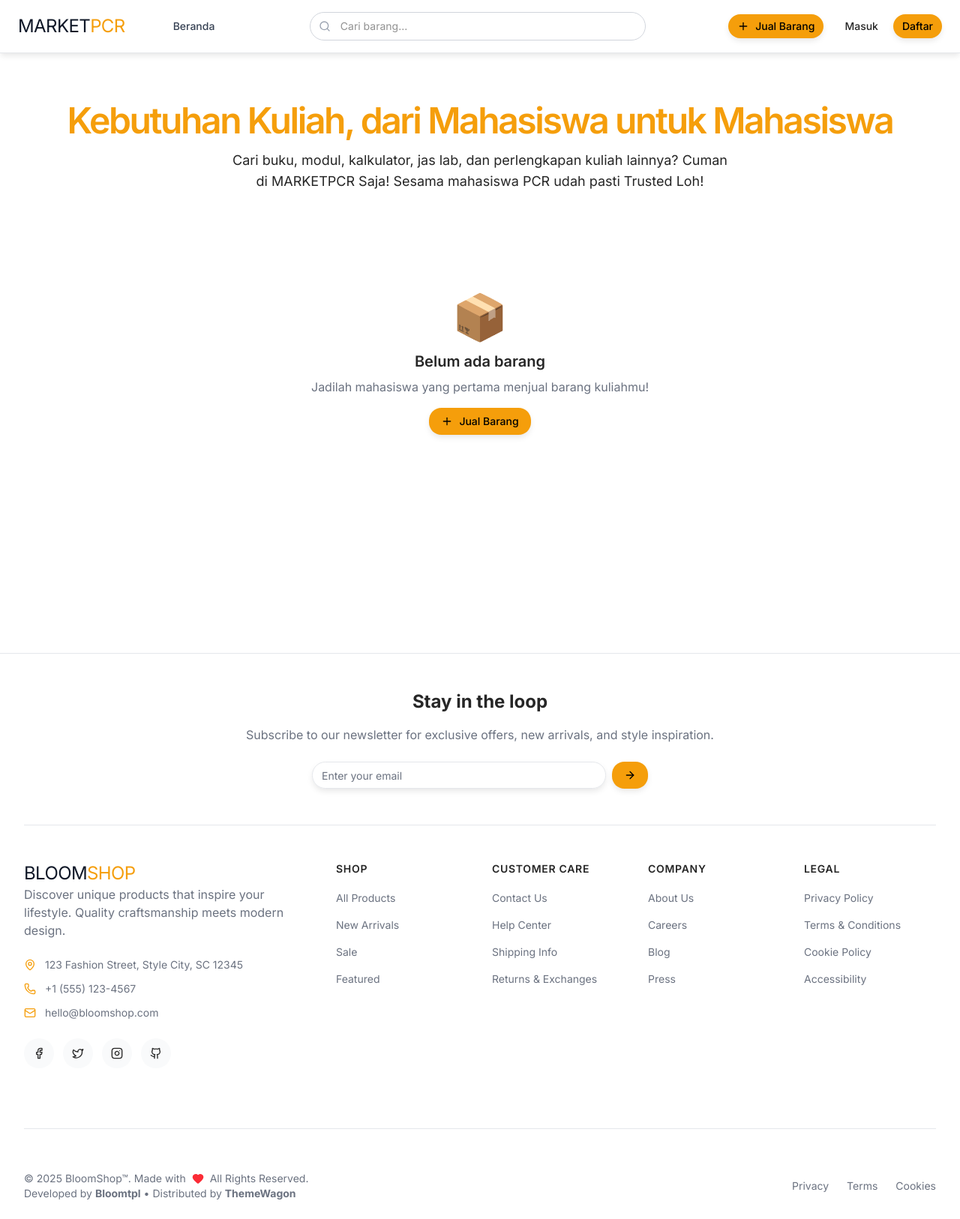
After one commit to RakhaAnakIT/bpf_kelompok2, a Laravel app: template resources/views/Beranda/index.blade.php in a window 1280 px wide. The commit adds this page. Shown: the whole page at 75% size. Run offline with Laravel 12, Linux system fonts and the light colour scheme; the template is opened without the code that fills it, so the values that code supplies are empty.

Commit message:
Perubahan untuk tampilan guest dan penambahan folder Beranda

```diff
--- /dev/null
+++ b/resources/views/Beranda/index.blade.php
@@ -0,0 +1,105 @@
+@extends('layouts.app')
+
+@section('title', 'Beranda - Marketplace Mahasiswa PCR')
+
+@section('content')
+    <div class="bg-background px-4 py-8 sm:py-12 lg:py-16 lg:px-8 min-h-screen">
+        @if (session('success'))
+            <div class="max-w-7xl mx-auto mb-6 rounded-md px-4 py-3 text-sm status-tersedia">{{ session('success') }}</div>
+        @endif
+        <div class="text-center mx-auto mb-18 space-y-3">
+            <h1
+                class="text-primary leading-tighter text-4xl font-semibold tracking-tight text-balance lg:leading-[1.1] lg:font-semibold xl:text-5xl xl:tracking-tighter">
+                Kebutuhan Kuliah, dari Mahasiswa untuk Mahasiswa
+            </h1>
+            <p class="text-foreground text-base max-w-3xl mx-auto text-balance sm:text-lg">
+                Cari buku, modul, kalkulator, jas lab, dan perlengkapan kuliah lainnya? Cuman di MARKETPCR Saja! Sesama mahasiswa PCR udah pasti Trusted Loh!
+            </p>
+        </div>
+        <div class="grid gap-6 grid-cols-1 sm:grid-cols-2 lg:grid-cols-3 max-w-7xl mx-auto">
+            @forelse ($dataBarang as $item)
+                <div
+                    class="rounded-xl border text-card-foreground shadow group overflow-hidden bg-card border-border hover:shadow-lg transition-all duration-300 hover:-translate-y-1">
+                    <div class="relative overflow-hidden">
+                        <button
+                            class="inline-flex items-center justify-center gap-2 whitespace-nowrap rounded-sm text-sm font-medium focus-visible:outline-none focus-visible:ring-1 focus-visible:ring-ring disabled:pointer-events-none disabled:opacity-50 [&amp;_svg]:pointer-events-none [&amp;_svg]:size-4 [&amp;_svg]:shrink-0 hover:text-accent-foreground h-9 w-9 absolute top-3 right-3 z-10 opacity-0 group-hover:opacity-100 transition-all duration-200 bg-background/80 backdrop-blur-sm hover:bg-background"
+                            name="Like Button">
+                            <svg xmlns="http://www.w3.org/2000/svg" width="24" height="24" viewBox="0 0 24 24" fill="none"
+                                stroke="currentColor" stroke-width="2" stroke-linecap="round" stroke-linejoin="round"
+                                class="lucide lucide-heart h-4 w-4" aria-hidden="true" name="Like Icon">
+                                <path
+                                    d="M2 9.5a5.5 5.5 0 0 1 9.591-3.676.56.56 0 0 0 .818 0A5.49 5.49 0 0 1 22 9.5c0 2.29-1.5 4-3 5.5l-5.492 5.313a2 2 0 0 1-3 .019L5 15c-1.5-1.5-3-3.2-3-5.5">
+                                </path>
+                            </svg></button><a class="block relative" href="{{ route('beranda.show', $item->pembeli_penjual_id) }}">
+                            <div class="aspect-square overflow-hidden bg-muted">
+                                <img alt="{{ $item->nama_barang }}" loading="lazy" width="400" height="400"
+                                    class="w-full h-full object-cover transition-transform duration-300 group-hover:scale-105"
+                                    src="{{ $item->gambar ? asset('storage/' . $item->gambar) : asset('assets/img/NoImage.jpg') }}"
+                                    onerror="this.onerror=null;this.src='{{ asset('assets/img/NoImage.jpg') }}'" />
+                            </div>
+                            <span
+                                class="absolute top-3 left-3 z-10 text-xs font-semibold px-2 py-1 rounded-full status-{{ $item->status }}">
+                                {{ ucfirst($item->status) }}
+                            </span>
+                            <div
+                                class="absolute inset-0 bg-background/60 opacity-0 group-hover:opacity-100 transition-opacity duration-300 flex items-center justify-center gap-2">
+                                <button
+                                    class="inline-flex items-center justify-center gap-2 whitespace-nowrap font-medium transition-colors focus-visible:outline-none focus-visible:ring-1 focus-visible:ring-ring disabled:pointer-events-none disabled:opacity-50 [&amp;_svg]:pointer-events-none [&amp;_svg]:size-4 [&amp;_svg]:shrink-0 shadow h-8 rounded-md px-3 text-xs bg-primary text-primary-foreground hover:bg-primary/90">
+                                    <svg xmlns="http://www.w3.org/2000/svg" width="24" height="24" viewBox="0 0 24 24"
+                                        fill="none" stroke="currentColor" stroke-width="2" stroke-linecap="round"
+                                        stroke-linejoin="round" class="lucide lucide-eye h-4 w-4 mr-2" aria-hidden="true">
+                                        <path
+                                            d="M2.062 12.348a1 1 0 0 1 0-.696 10.75 10.75 0 0 1 19.876 0 1 1 0 0 1 0 .696 10.75 10.75 0 0 1-19.876 0">
+                                        </path>
+                                        <circle cx="12" cy="12" r="3"></circle>
+                                    </svg>Lihat Detail
+                                </button>
+                            </div>
+                        </a>
+                    </div>
+                    <div class="p-4 space-y-3">
+                        <a href="{{ route('beranda.show', $item->pembeli_penjual_id) }}">
+                            <h2 class="font-semibold text-foreground line-clamp-2 hover:text-primary transition-colors">
+                                {{ $item->nama_barang }}
+                            </h2>
+                        </a>
+                        <p class="text-sm text-muted-foreground">{{ $item->kategori_barang }} &bull; {{ $item->kondisi }} &bull;
+                            {{ $item->lokasi }}</p>
+                        <div class="flex items-center gap-2">
+                            <span class="text-lg font-bold text-foreground">Rp
+                                {{ number_format($item->harga, 0, ',', '.') }}</span>
+                        </div>
+                        <a href="{{ route('beranda.show', $item->pembeli_penjual_id) }}"
+                            class="inline-flex items-center justify-center gap-2 whitespace-nowrap rounded-sm text-sm font-medium focus-visible:outline-none focus-visible:ring-1 focus-visible:ring-ring disabled:pointer-events-none disabled:opacity-50 [&amp;_svg]:pointer-events-none [&amp;_svg]:size-4 [&amp;_svg]:shrink-0 shadow h-9 px-4 py-2 w-full transition-all duration-300 bg-primary text-primary-foreground hover:bg-primary/90">
+                            <svg xmlns="http://www.w3.org/2000/svg" width="24" height="24" viewBox="0 0 24 24" fill="none"
+                                stroke="currentColor" stroke-width="2" stroke-linecap="round" stroke-linejoin="round"
+                                class="lucide lucide-eye h-4 w-4" aria-hidden="true">
+                                <path
+                                    d="M2.062 12.348a1 1 0 0 1 0-.696 10.75 10.75 0 0 1 19.876 0 1 1 0 0 1 0 .696 10.75 10.75 0 0 1-19.876 0">
+                                </path>
+                                <circle cx="12" cy="12" r="3"></circle>
+                            </svg> Lihat Detail
+                        </a>
+                    </div>
+                </div>
+            @empty
+                <div class="col-span-full flex flex-col items-center justify-center py-16 text-center">
+                    <div class="text-6xl mb-4">📦</div>
+                    <h3 class="text-xl font-semibold text-foreground mb-2">Belum ada barang</h3>
+                    <p class="text-muted-foreground mb-4">Jadilah mahasiswa yang pertama menjual barang kuliahmu!</p>
+                    @if (!auth()->check() || auth()->user()->role != 'pembeli')
+                    <a href="{{ route('penjualpembeli.create') }}"
+                        class="inline-flex items-center justify-center gap-2 whitespace-nowrap rounded-sm text-sm font-medium focus-visible:outline-none focus-visible:ring-1 focus-visible:ring-ring disabled:pointer-events-none disabled:opacity-50 [&amp;_svg]:pointer-events-none [&amp;_svg]:size-4 [&amp;_svg]:shrink-0 shadow h-9 px-4 py-2  transition-all duration-300 bg-primary text-primary-foreground hover:bg-primary/90">
+                        <svg xmlns="http://www.w3.org/2000/svg" width="24" height="24" viewBox="0 0 24 24" fill="none"
+                            stroke="currentColor" stroke-width="2" stroke-linecap="round" stroke-linejoin="round"
+                            class="lucide lucide-plus h-4 w-4" aria-hidden="true">
+                            <path d="M5 12h14"></path>
+                            <path d="M12 5v14"></path>
+                        </svg> Jual Barang
+                    </a>
+                    @endif
+                </div>
+            @endforelse
+        </div>
+    </div>
+@endsection
--- a/resources/views/layouts/app.blade.php
+++ b/resources/views/layouts/app.blade.php
@@ -11,6 +11,16 @@
 </head>
 
 <body class="inter_7b064e0d-module__MOT0tq__className antialiased flex flex-col min-h-screen">
+    @php
+        // Halaman "Beranda" sesuai siapa yang membuka
+        if (auth()->check() && auth()->user()->role == 'penjual_pembeli') {
+            $home = route('penjualpembeli.index');
+        } elseif (auth()->check() && auth()->user()->role == 'penjual') {
+            $home = route('penjualpembeli.barangsaya');
+        } else {
+            $home = route('beranda'); // tamu & pembeli
+        }
+    @endphp
     <header
         class="sticky top-0 z-50 transition-all duration-300 bg-white/80 backdrop-blur-md border-b border-gray-200 shadow-sm"
         id="site-header">
@@ -18,12 +28,12 @@
             <div class="flex items-center justify-between">
                 <div class="flex items-center space-x-8 lg:space-x-12">
                     <a class="text-2xl tracking-tight text-gray-900 hover:text-gray-700 transition-colors"
-                        aria-label="Beranda" href="{{ route('penjualpembeli.index') }}">MARKET<span
+                        aria-label="Beranda" href="{{ $home }}">MARKET<span
                             class="text-primary">PCR</span></a>
                     <nav class="hidden md:flex items-center space-x-1" role="navigation" aria-label="Main navigation">
                         @if (!auth()->check() || auth()->user()->role != 'penjual')
-                            <a class="relative py-2 px-4 rounded-lg text-sm font-medium transition-all duration-200 text-gray-700 hover:bg-gray-100 hover:text-gray-900 {{ request()->routeIs('penjualpembeli.index') ? 'bg-orange-100 shadow-md' : '' }}"
-                                href="{{ route('penjualpembeli.index') }}">Beranda</a>
+                            <a class="relative py-2 px-4 rounded-lg text-sm font-medium transition-all duration-200 text-gray-700 hover:bg-gray-100 hover:text-gray-900 {{ request()->routeIs('beranda', 'penjualpembeli.index') ? 'bg-orange-100 shadow-md' : '' }}"
+                                href="{{ $home }}">Beranda</a>
                         @endif
                         @auth
                             @if (auth()->user()->role != 'pembeli')
@@ -37,7 +47,7 @@
                     </nav>
                 </div>
                 <div class="hidden lg:flex flex-1 max-w-md mx-8">
-                    <form class="relative w-full" action="{{ route('penjualpembeli.index') }}" method="GET">
+                    <form class="relative w-full" action="{{ $home }}" method="GET">
                         <input type="search" name="q" placeholder="Cari barang..."
                             class="w-full pl-10 pr-4 py-2 text-sm border border-gray-300 rounded-full focus:outline-none focus:ring-2 focus:ring-gray-900 focus:border-transparent transition-all"
                             aria-label="Cari barang" value="{{ request('q') }}" /><svg
@@ -95,7 +105,7 @@
                 </div>
             </div>
             <div class="lg:hidden mt-4 animate-in slide-in-from-top duration-200 hidden" id="mobile-search">
-                <form class="relative" action="{{ route('penjualpembeli.index') }}" method="GET">
+                <form class="relative" action="{{ $home }}" method="GET">
                     <input name="q" placeholder="Cari barang..."
                         class="w-full pl-10 pr-4 py-3 text-sm border border-gray-300 rounded-lg focus:outline-none focus:ring-2 focus:ring-gray-900 focus:border-transparent"
                         aria-label="Cari barang" type="search" value="{{ request('q') }}" /><svg
@@ -112,7 +122,7 @@
                 aria-label="Mobile navigation" id="mobile-menu">
                 <div class="flex flex-col space-y-3 pb-4 border-b border-gray-200">
                     @if (!auth()->check() || auth()->user()->role != 'penjual')
-                        <a class="text-sm font-medium py-2 px-3 rounded-lg transition-all text-gray-700 hover:text-gray-900 hover:bg-gray-50" href="{{ route('penjualpembeli.index') }}">Beranda</a>
+                        <a class="text-sm font-medium py-2 px-3 rounded-lg transition-all text-gray-700 hover:text-gray-900 hover:bg-gray-50" href="{{ $home }}">Beranda</a>
                     @endif
                     @auth
                         @if (auth()->user()->role != 'pembeli')
@@ -182,7 +192,7 @@
                 <div class="grid grid-cols-1 md:grid-cols-2 lg:grid-cols-6 gap-8">
                     <div class="lg:col-span-2">
                         <a class="text-2xl tracking-tight text-gray-900 hover:text-gray-700 transition-colors"
-                            aria-label="BloomShop Home" href="{{ route('penjualpembeli.index') }}">BLOOM<span
+                            aria-label="BloomShop Home" href="{{ $home }}">BLOOM<span
                                 class="text-primary">SHOP</span></a>
                         <p class="text-muted-foreground mb-6 max-w-sm">
                             Discover unique products that inspire your lifestyle. Quality craftsmanship meets modern
@@ -290,15 +300,15 @@
                             </li>
                             <li>
                                 <a class="text-sm text-muted-foreground hover:text-foreground transition-colors inline-block"
-                                    href="{{ route('penjualpembeli.index') }}">Help Center</a>
+                                    href="{{ $home }}">Help Center</a>
                             </li>
                             <li>
                                 <a class="text-sm text-muted-foreground hover:text-foreground transition-colors inline-block"
-                                    href="{{ route('penjualpembeli.index') }}">Shipping Info</a>
+                                    href="{{ $home }}">Shipping Info</a>
                             </li>
                             <li>
                                 <a class="text-sm text-muted-foreground hover:text-foreground transition-colors inline-block"
-                                    href="{{ route('penjualpembeli.index') }}">Returns &amp; Exchanges</a>
+                                    href="{{ $home }}">Returns &amp; Exchanges</a>
                             </li>
                         </ul>
                     </div>
@@ -311,15 +321,15 @@
                             </li>
                             <li>
                                 <a class="text-sm text-muted-foreground hover:text-foreground transition-colors inline-block"
-                                    href="{{ route('penjualpembeli.index') }}">Careers</a>
+                                    href="{{ $home }}">Careers</a>
                             </li>
                             <li>
                                 <a class="text-sm text-muted-foreground hover:text-foreground transition-colors inline-block"
-                                    href="{{ route('penjualpembeli.index') }}">Blog</a>
+                                    href="{{ $home }}">Blog</a>
                             </li>
                             <li>
                                 <a class="text-sm text-muted-foreground hover:text-foreground transition-colors inline-block"
-                                    href="{{ route('penjualpembeli.index') }}">Press</a>
+                                    href="{{ $home }}">Press</a>
                             </li>
                         </ul>
                     </div>
@@ -328,19 +338,19 @@
                         <ul class="space-y-3">
                             <li>
                                 <a class="text-sm text-muted-foreground hover:text-foreground transition-colors inline-block"
-                                    href="{{ route('penjualpembeli.index') }}">Privacy Policy</a>
+                                    href="{{ $home }}">Privacy Policy</a>
                             </li>
                             <li>
                                 <a class="text-sm text-muted-foreground hover:text-foreground transition-colors inline-block"
-                                    href="{{ route('penjualpembeli.index') }}">Terms &amp; Conditions</a>
+                                    href="{{ $home }}">Terms &amp; Conditions</a>
                             </li>
                             <li>
                                 <a class="text-sm text-muted-foreground hover:text-foreground transition-colors inline-block"
-                                    href="{{ route('penjualpembeli.index') }}">Cookie Policy</a>
+                                    href="{{ $home }}">Cookie Policy</a>
                             </li>
                             <li>
                                 <a class="text-sm text-muted-foreground hover:text-foreground transition-colors inline-block"
-                                    href="{{ route('penjualpembeli.index') }}">Accessibility</a>
+                                    href="{{ $home }}">Accessibility</a>
                             </li>
                         </ul>
                     </div>
--- a/routes/web.php
+++ b/routes/web.php
@@ -1,13 +1,15 @@
 <?php
 
 use Illuminate\Support\Facades\Route;
+use App\Http\Controllers\BerandaController;
 use App\Http\Controllers\PenjualPembeliController;
 use App\Http\Controllers\AuthController;
 
-Route::get('/', function () {
-    return redirect()->route('penjualpembeli.index');
-});
+// Beranda umum (tamu): halaman pertama saat website dibuka
+Route::get('/marketpcr', [BerandaController::class, 'index'])->name('beranda');
+Route::get('barang/{id}', [BerandaController::class, 'show'])->name('beranda.show');
 
+// Daftar & Masuk (hanya untuk yang belum login)
 Route::middleware('guest')->group(function () {
     Route::get('daftar', [AuthController::class, 'showRegister'])->name('register');
     Route::post('daftar', [AuthController::class, 'register'])->name('register.store');
@@ -15,11 +17,12 @@ Route::middleware('guest')->group(function () {
     Route::post('masuk', [AuthController::class, 'login'])->name('login.store');
 });
 
+// Keluar (hanya untuk yang sudah login)
 Route::post('keluar', [AuthController::class, 'logout'])->middleware('auth')->name('logout');
 
+// Penjual & Pembeli
+// (role penjual sementara ikut di sini untuk Barang Saya, sampai halaman /penjual dibuat)
 Route::middleware(['auth', 'role:penjual,penjual_pembeli'])->group(function () {
     Route::get('barang-saya', [PenjualPembeliController::class, 'barangSaya'])->name('penjualpembeli.barangsaya');
-    Route::resource('penjualpembeli', PenjualPembeliController::class)->except(['index', 'show']);
+    Route::resource('penjualpembeli', PenjualPembeliController::class);
 });
-
-Route::resource('penjualpembeli', PenjualPembeliController::class)->only(['index', 'show']);
```
Also changed, not shown: app/Http/Controllers/AuthController.php (+9 -5 lines), app/Http/Controllers/BerandaController.php (added, +41 -0 lines), resources/views/Beranda/show.blade.php (added, +124 -0 lines).
